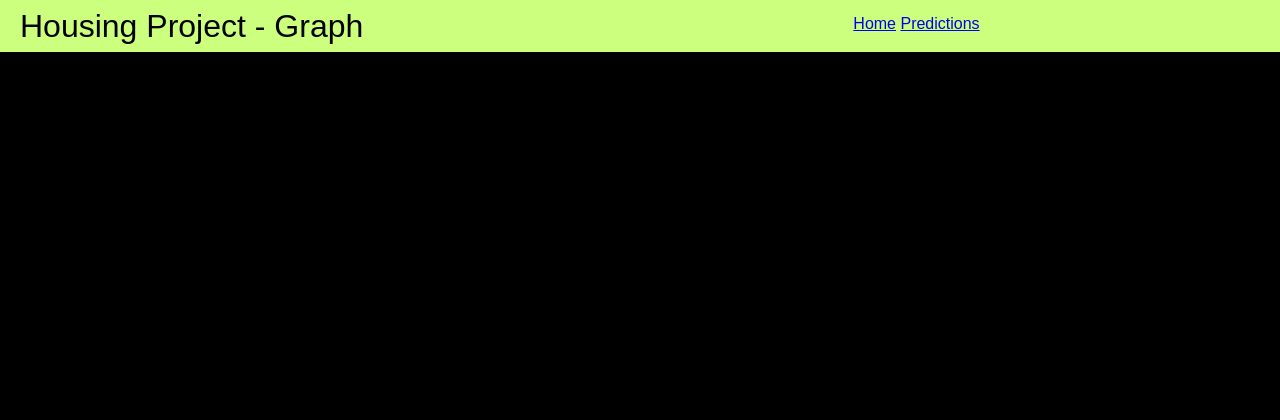
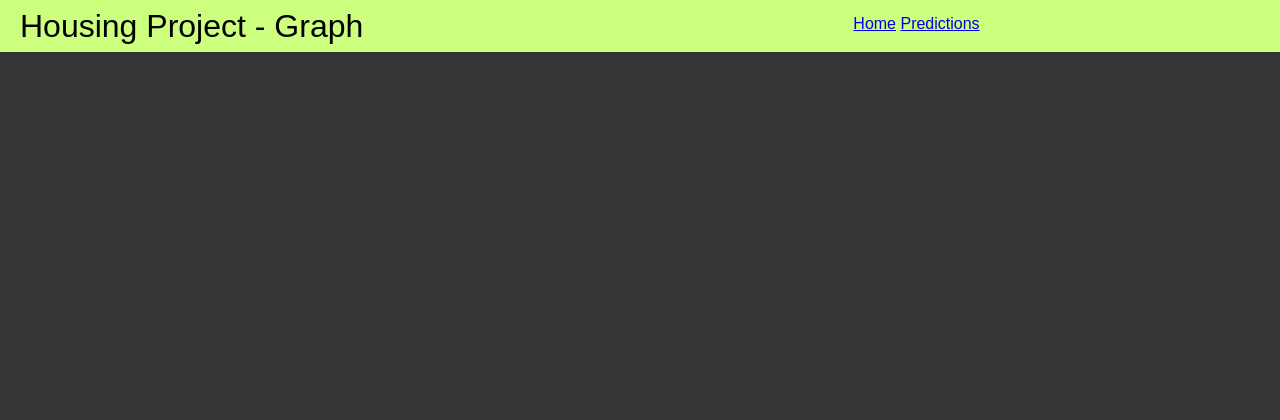
Before and after one commit to ClairHoulihan/Predict-Housing-Prices, a Django app: page /predictions/ in a window 1280 px wide. Shown: the top 420 px of the page. Run offline with Django 3.2, Linux system fonts and the light colour scheme.

Commit message:
Initial Upload of Housing Data

```diff
--- a/housing_prices/predictions/static/predictions/main.css
+++ b/housing_prices/predictions/static/predictions/main.css
@@ -76,7 +76,7 @@
 }
 
 html {
-  background-color: #000000;
+  background-color: #353535;
 }
 
 /*
```
